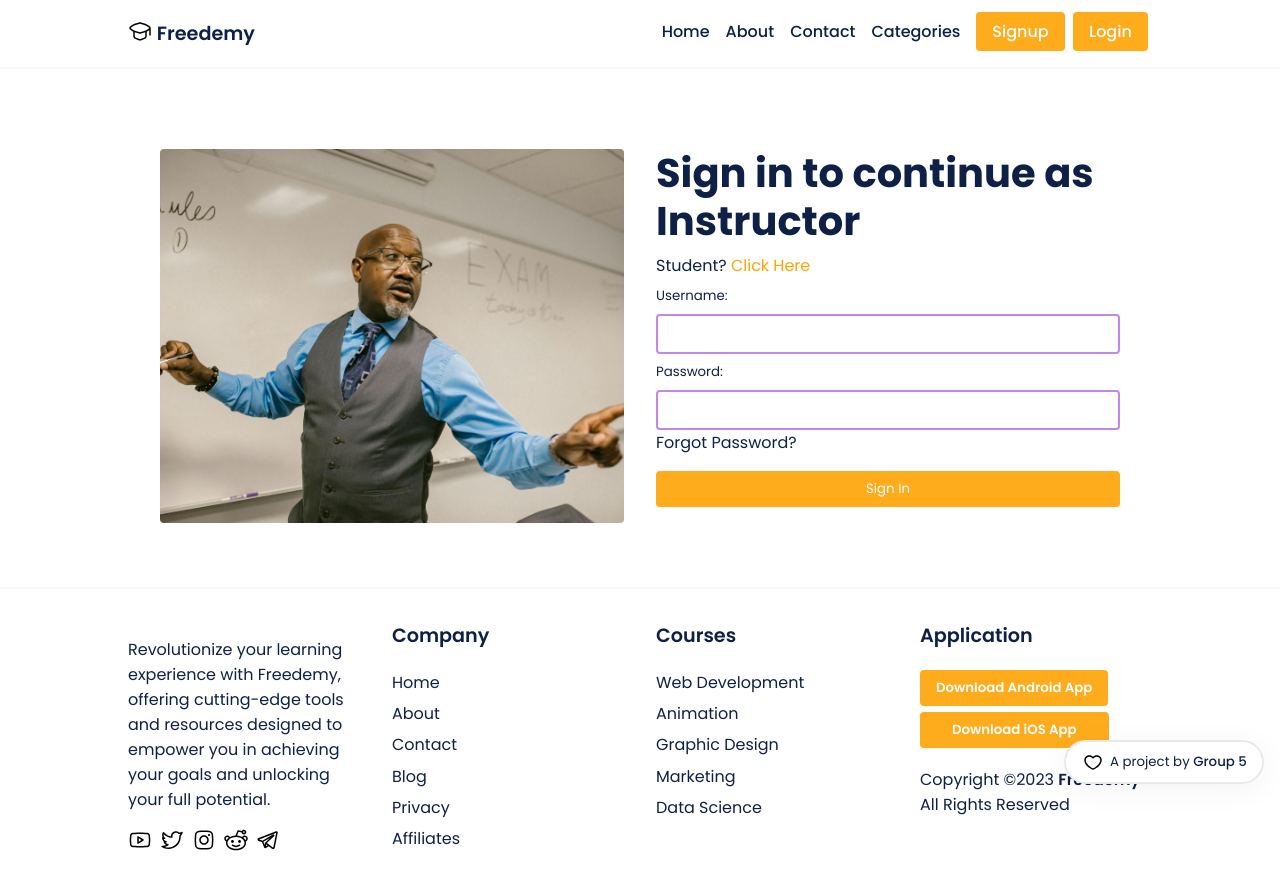
After one commit to urstrulykkr/Freedemy, a Django app: page /instructor/ in a window 1280 px wide. The commit adds this page. Run offline with Django 4.2, Linux system fonts and the light colour scheme; some libraries are stand-ins or nearby versions.

```diff
--- a/main/urls.py
+++ b/main/urls.py
@@ -16,4 +16,5 @@ urlpatterns = [
     path('<str:instructor>/course/<slug:slug>/', views.course_details, name='course_details'),
     path('courses/<str:category>/', views.category, name='category'),
     path('search/', views.search_courses, name='search_courses'),
+    path('instructor/',views.instructor,name='instructor')
 ]
--- a/main/views.py
+++ b/main/views.py
@@ -244,3 +244,6 @@ def search_courses(request):
         Q(description__icontains=query)
     )
     return render(request, 'your_template.html', {'courses': courses})
+
+def instructor(request):
+    return render(request,'instructor.html')
--- a/templates/account/signup.html
+++ b/templates/account/signup.html
@@ -26,7 +26,7 @@
             {% endif %}
             <button style='width: 100%' type="submit">Sign Up</button>
           </form>
-          <a style='margin-top: 1rem;' class="login-via-btn" href="{% provider_login_url 'google' %}">Login via Google</a>
+          <!-- <a style='margin-top: 1rem;' class="login-via-btn" href="{% provider_login_url 'google' %}">Login via Google</a> -->
         </div>
       </div>
     </div>
--- a/templates/base.html
+++ b/templates/base.html
@@ -7,7 +7,7 @@
     <meta http-equiv="X-UA-Compatible" content="IE=edge">
     <meta name="viewport" content="width=device-width, initial-scale=1.0">
     <link rel="stylesheet" href="{% static 'css/style.css' %}">
-    <title> {% block title %}{% endblock title %} - SkillMate</title>
+    <title> {% block title %}{% endblock title %} - Freedemy</title>
 </head>
 <body>
 
@@ -171,7 +171,7 @@
             </span>
             <div style='margin-top: 1rem;' class='skillmate-foot-about'>
                 <p>
-                    Transform the way you learn with skillmate, featuring advanced tools and resources to help you achieve your goals and maximize your potential.
+                    Revolutionize your learning experience with Freedemy, offering cutting-edge tools and resources designed to empower you in achieving your goals and unlocking your full potential.
                 </p>
             </div>
             <div class='foot-socials'>
@@ -245,14 +245,14 @@
             <ul>
                 <li>
                     <a href='#'>
-                        <button style='font-weight: 600;'>
+                        <button class="btn" style='font-weight: 600;'>
                             Download Android App
                         </button>
                     </a>
                 </li>
                 <li>
                     <a href='#'>
-                        <button style='padding: 0.5rem 2rem; font-weight: 600;'>
+                        <button class="btn" style='padding: 0.5rem 2rem; font-weight: 600;'>
                             Download iOS App
                         </button>
                     </a>
@@ -260,7 +260,7 @@
             </ul>
             <div style="margin-top: 1rem;" class="foot-credits">
                 <p>
-                    <p>Copyright &copy;<script>document.write(new Date().getFullYear())</script> <a style="font-weight: 600;" href="/">skillmate</a> All Rights Reserved</p>
+                    <p>Copyright &copy;<script>document.write(new Date().getFullYear())</script> <a style="font-weight: 600;" href="/">Freedemy</a> All Rights Reserved</p>
                 </p>
             </div>
         </div>
--- a/templates/index.html
+++ b/templates/index.html
@@ -193,7 +193,7 @@
             </div>
             <div class="faq">
                 <p class="question">How much do Freedemy courses cost?</p>
-                <p class="answer">The cost of courses on Freedemy varies depending on the subject, the level of the course, and the instructor. Some courses are free, while others may cost several hundred dollars. You can view the price of a course on the course page before enrolling.</p>
+                <p class="answer">Absolutely Free!!!!</p>
             </div>
             <div class="faq">
                 <p class="question">What is the refund policy for Freedemy courses?</p>
--- /dev/null
+++ b/templates/instructor.html
@@ -0,0 +1,54 @@
+<!-- instructor_login.html -->
+
+{% extends "base.html" %}
+{% load static %}
+{% load i18n %}
+{% load account socialaccount %}
+
+{% block title %}Instructor Sign In{% endblock %}
+
+{% block content %}
+<section class='signin'>
+    <div class='container signin-content'>
+        <div class='signin-container'>
+            <div class='signin-grid'>
+                <div style="display: flex; align-items: center; justify-content: center;">
+                    <img style="object-fit: cover; border-radius: 4px;" src='{% static 'img/pexels-rdne-stock-project-7092613.jpg' %}' width="100%" height="100%">
+                </div>
+                <div>
+                    <h1 style="line-height: 3rem;">Sign in to continue as Instructor</h1>
+                    <p style="margin-top: .5rem">Student? <a href="{% url 'account_login' %}" style="color: orange;">Click Here</a></p>
+
+                    {% get_providers as socialaccount_providers %}
+                    {% if socialaccount_providers %}
+                        {% include "socialaccount/snippets/login_extra.html" %}
+                    {% else %}
+                        <p>{% blocktrans %}If you have not created an account yet, then please
+                            <a href="{{ signup_url }}">sign up</a> first.{% endblocktrans %}</p>
+                    {% endif %}
+
+                    <form class="login" method="POST" action="{% url 'account_login' %}">
+                        {% csrf_token %}
+                        <!-- Include any additional fields you need for instructor login -->
+                        <div style="display: flex; flex-direction: column;">
+                        <label for="username">{% trans "Username" %}:</label>
+                        <input type="text" name="username" required>
+                        </div>
+                        <div style="display: flex; flex-direction: column;">
+                        <label for="password">{% trans "Password" %}:</label>
+                        <input type="password" name="password" required>
+                    </div>
+
+                        {% if redirect_field_value %}
+                            <input type="hidden" name="{{ redirect_field_name }}" value="{{ redirect_field_value }}" />
+                        {% endif %}
+
+                        <a class="button secondaryAction" href="{% url 'account_reset_password' %}">{% trans "Forgot Password?" %}</a><br>
+                        <button class="primaryAction" type="submit">Sign In</button>
+                    </form>
+                </div>
+            </div>
+        </div>
+    </div>
+</section>
+{% endblock %}
```
Also changed, not shown: templates/account/login.html (+4 -3 lines), templates/course.html (+2 -6 lines), db.sqlite3, static/img/pexels-rdne-stock-project-7092613.jpg (added), templates/instructor/navbar.html (added).
